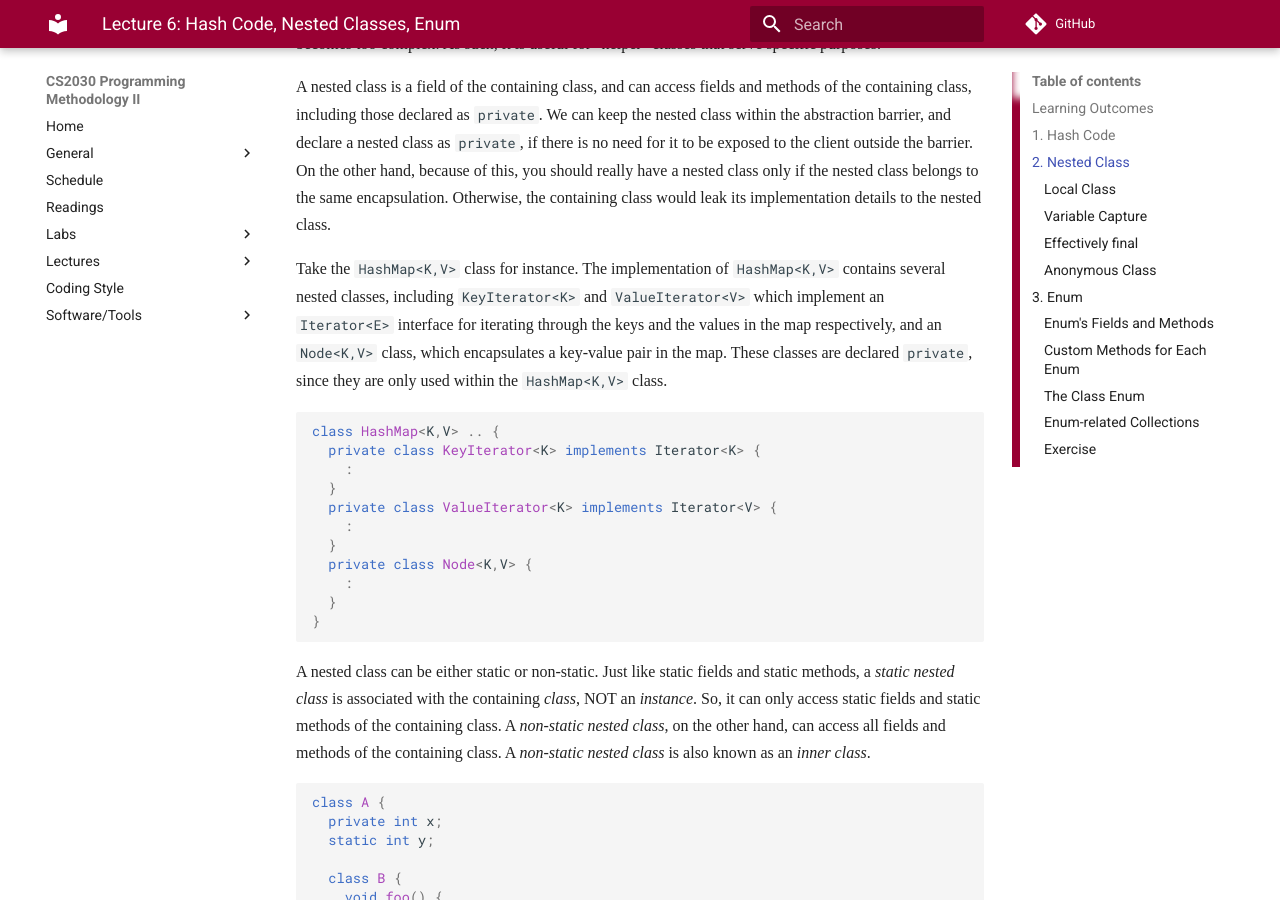
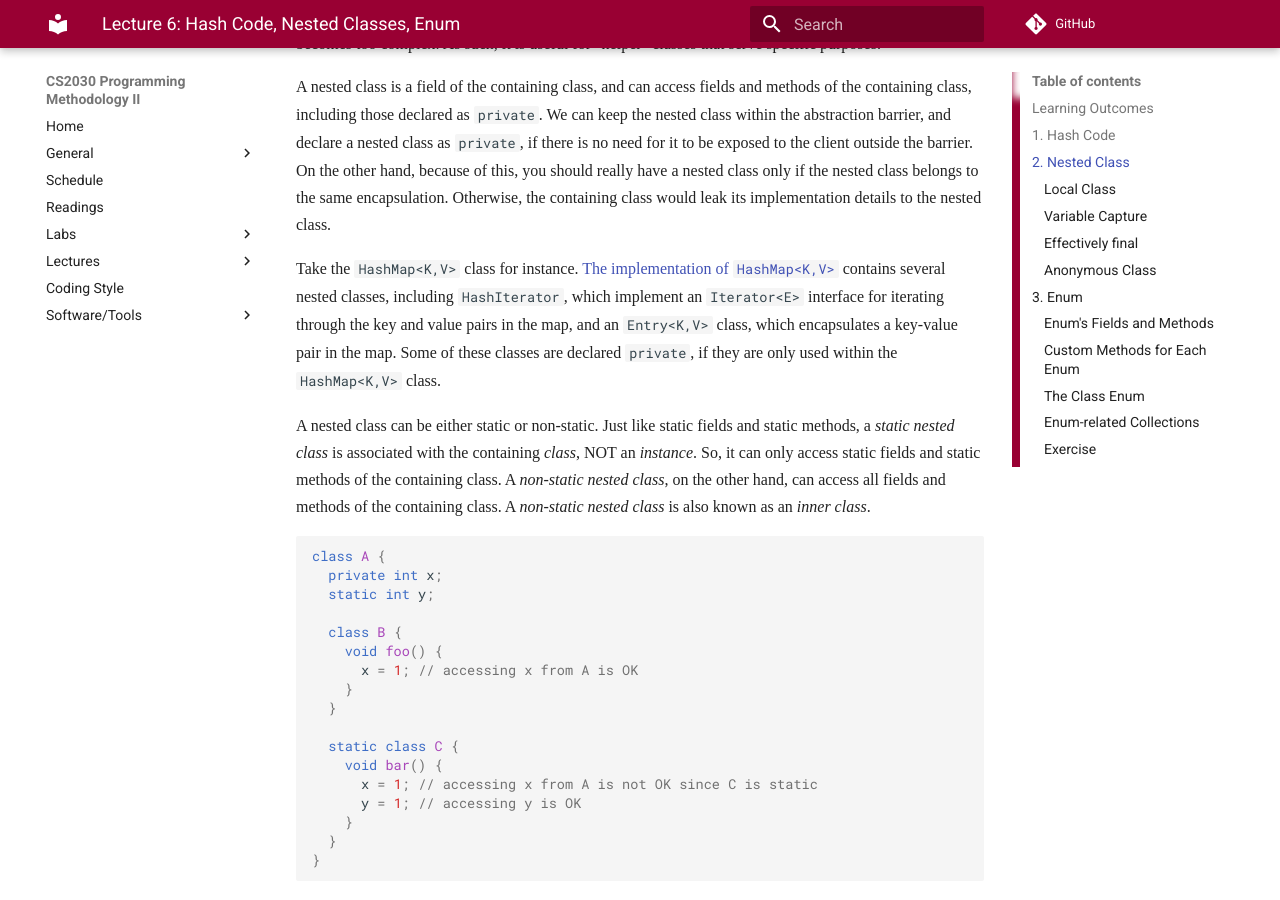
Before and after one commit to nus-cs2030/1718-s2, an MkDocs documentation site: the page built from docs/lec06.md, in a window 1280 px wide and 900 px high, scrolled down 2940 px. Built offline with MkDocs 1.6.1 and Material for MkDocs 9.7.7, drawn with Linux system fonts in a browser that asks for light colours; some web fonts are replaced; comment, search, counter and statistics services are not loaded; old or Windows-style settings are respelled for this version of MkDocs; some of the changed text lies outside the part shown.

````diff
--- a/docs/lec06.md
+++ b/docs/lec06.md
@@ -96,21 +96,7 @@ Nested classes are used to group logically relevant classes together.  Typically
 A nested class is a field of the containing class, and can access fields and methods of the containing class, including those declared as `private`.  We can keep the nested class within the abstraction barrier, and declare a nested class as `private`, if there is no need for it to be exposed to the client outside the barrier.
 On the other hand, because of this, you should really have a nested class only if the nested class belongs to the same encapsulation.  Otherwise, the containing class would leak its implementation details to the nested class.
 
-Take the `HashMap<K,V>` class for instance.  The implementation of `HashMap<K,V>` contains several nested classes, including `KeyIterator<K>` and `ValueIterator<V>` which implement an `Iterator<E>` interface for iterating through the keys and the values in the map respectively, and an `Node<K,V>` class, which encapsulates a key-value pair in the map.  These classes are declared `private`, since they are only used within the `HashMap<K,V>` class.
-
-```Java
-class HashMap<K,V> .. {
-  private class KeyIterator<K> implements Iterator<K> {
-	:
-  }
-  private class ValueIterator<K> implements Iterator<V> {
-	:
-  }
-  private class Node<K,V> {
-	:
-  }
-}
-```
+Take the `HashMap<K,V>` class for instance.  [The implementation of `HashMap<K,V>`](https://github.com/openjdk-mirror/jdk7u-jdk/blob/master/src/share/classes/java/util/HashMap.java) contains several nested classes, including `HashIterator`, which implement an `Iterator<E>` interface for iterating through the key and value pairs in the map, and an `Entry<K,V>` class, which encapsulates a key-value pair in the map.  Some of these classes are declared `private`, if they are only used within the `HashMap<K,V>` class.
 
 A nested class can be either static or non-static.  Just like static fields and static methods, a _static nested class_ is associated with the containing _class_, NOT an _instance_.  So, it can only access static fields and static methods of the containing class.  A _non-static nested class_, on the other hand, can access all fields and methods of the containing class.  A _non-static nested class_ is also known as an _inner class_.
 
@@ -230,7 +217,10 @@ Variable captures could be confusing.  Consider the following code:
 
 Will `sort` sorts in ascending order or descending order?
 
-To avoid confusing code right this, Java only allows a local class to access variables that are explicitly declared `final` or implicitly final (or _effectively_ final).  An implicitly final variable is one that does not change after initialization.  Therefore, Java saves us from such hair-pulling situation and disallow such code -- `ascendingOrder` is not effectively final so the code above does not compile.
+To avoid confusing code like this, Java only allows a local class to access variables that are explicitly declared `final` or implicitly final (or _effectively_ final).  An implicitly final variable is one that does not change after initialization.  Therefore, Java saves us from such hair-pulling situation and disallow such code -- `ascendingOrder` is not effectively final so the code above does not compile.
+
+!!! note "Variable Capture in Javascript"
+    Those of you who did CS1101S or otherwise familiar with Javascript might want to note that this is different from Javascript, which does not enforce the final/effectively final restriction in variable captures.
 
 I do not see a good use case for local class -- if you have information and behavior inside a block of code that is so complex that you need to encapsulate it within a local class, it is time to rethink your design.
 
@@ -367,6 +359,7 @@ In the code above, `EventType` is an abstract class -- `log` is defined as `abst
 ```Java
 EventType.CUSTOMER_DONE.log(time, customer)
 ```
+
 to log that particular event.
 
 I admit that this example is rather contrived -- we can do the same with a polymorphism in a much cleaner way.
````
Also changed, not shown: other parts of docs/lec06.md (+3 -0 lines).
